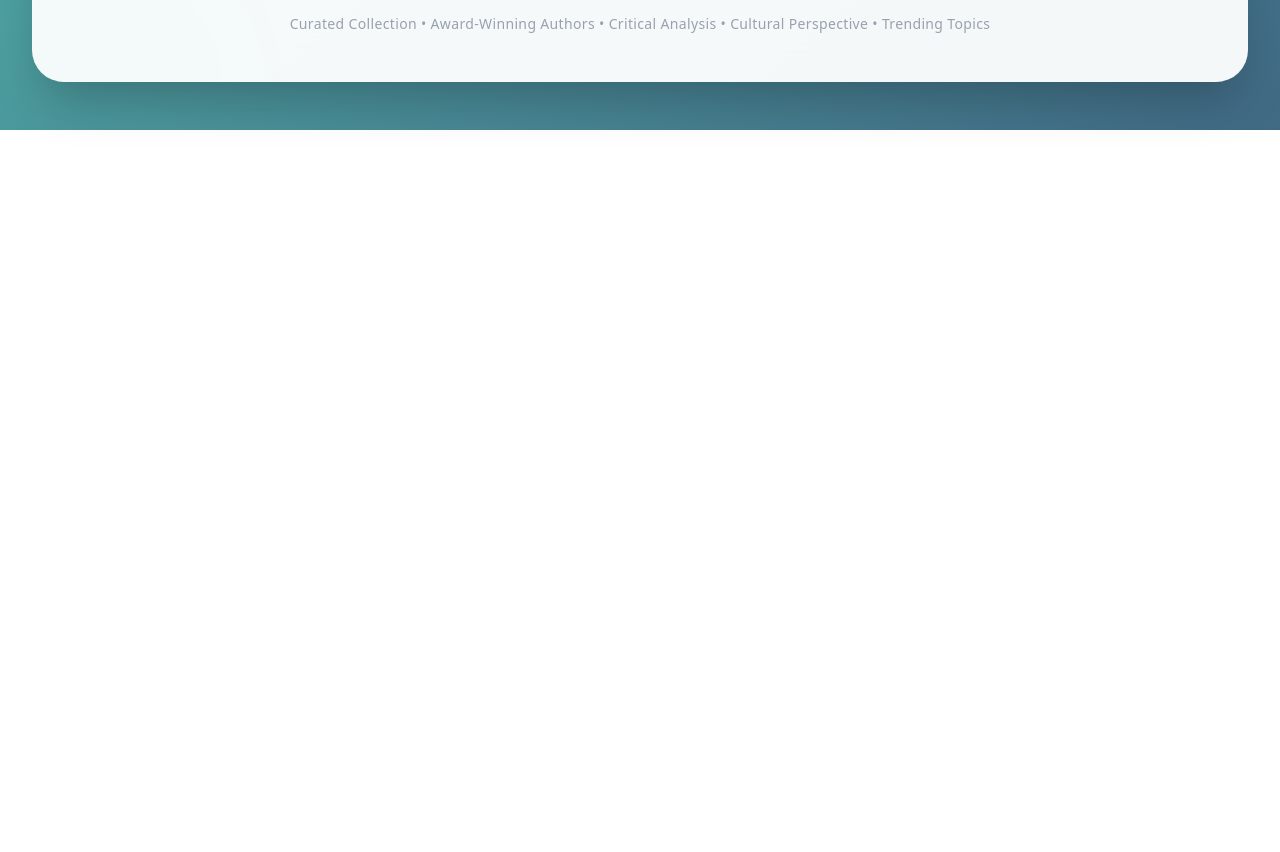
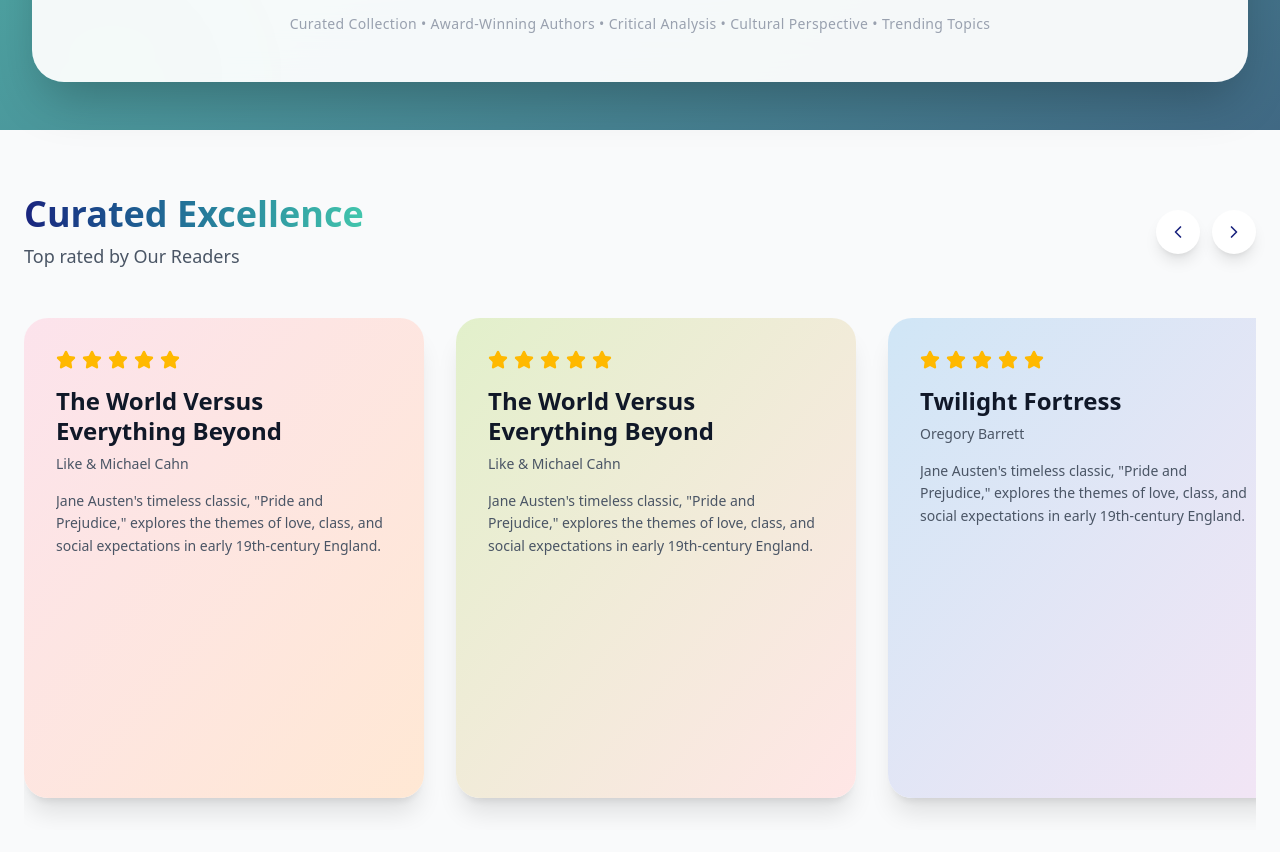
Before and after one commit to kumarmanish562/BiblioStore_Web, a React (Vite) app in the folder frontend/: page / in a window 1280 px wide. Shown: the part 740-1592 px from the top of the page. Before the commit the page ends 870 px from the top, so only its background shows below. Built offline with nearby package versions, Linux system fonts and the light colour scheme.

Commit message:
Adds OurBestSellers component to the Home page
Introduces a new component to showcase top-rated books, enhancing the user experience with smooth scrolling navigation.

Integrates the new component into the Home page layout to present curated selections effectively.

```diff
--- /dev/null
+++ b/frontend/src/components/OurBestSellers/OurBestSellers.jsx
@@ -0,0 +1,84 @@
+import React, { useRef } from 'react'
+import { ourBestSellersStyles as styles } from '../../assets/dummystyles'
+import { NavLink } from 'react-router-dom'
+import { ChevronLeft, ChevronRight, Star } from 'lucide-react'
+import { bgColors, obsbooks } from '../../assets/dummydata'
+import { useCart } from '../../CartContext/CartContext'
+
+
+
+const OurBestSellers = () => {
+
+  const scrollRef =useRef(null);
+  const {cart, dispatch} = useCart();
+
+  const inCart = (id)  => cart?.items.some(item=> item.id === id);
+
+  const scrollLeft = () =>  scrollRef.current.scrollBy({
+    left: -400,
+    behavior: 'smooth'
+  });
+  const scrollRight = () => scrollRef.current.scrollBy({
+    left: 400,
+    behavior: 'smooth'
+  });
+  return (
+  <section className={styles.section}>
+    <div className={styles.container}>
+      {/* Header */}
+      <div className={styles.headerWrapper}>
+        <div className={styles.headerText}>
+          <h1 className={styles.title}>
+            <span className={styles.gradientText}>
+              Curated Excellence
+            </span>
+          </h1>
+          <p className={styles.subtitle}> Top rated by Our Readers</p>
+        </div>
+
+        {/* right btns for moving left to right  */}
+
+        <div className={styles.navWrapper}>
+         <div  className={styles.navLine}/>
+         <div className={styles.navButtons}>
+          <button onClick ={scrollLeft} className={styles.navBtn}>
+          <ChevronLeft className={styles.navIcon} size={20} />
+          </button>
+          <button onClick ={scrollRight} className={styles.navBtn}>
+          <ChevronRight className={styles.navIcon} size={20} />
+          </button>
+          </div>
+        </div>
+      </div>
+
+      {/* Books Sections */}
+      <div className={styles.scrollContainer} ref={scrollRef}>
+        {obsbooks.map((book, index) => (
+          <div className={styles.card(bgColors[index % bgColors.length])} key={book.id}>
+            <div className={styles.cardInner}>
+              <div className='space-y-3 md:space-y-4'>
+                <div className={styles.stars}>
+                  {[...Array(5)].map((_, i) => (
+                    <Star className= ' h-4 w-4 md:h-5 md:w-5 text-amber-400 fill-amber-400' key={i} />
+                  ))}
+                </div>
+                    <div className={styles.bookInfo}>
+                      <h2 className={styles.bookTitle}>{book.title}</h2>
+                      <p className={styles.bookAuthor}>{book.author}</p>
+                    </div>
+                    <p className={styles.bookDesc}>
+                      Jane Austen's timeless classic, "Pride and Prejudice," explores the themes of love, class, and social expectations in early 19th-century England.
+                    </p>
+              </div>
+
+              {/* Add controls like buttons for adding to cart or viewing details */}
+            </div>
+          </div>
+        ))}
+      </div>
+    </div>
+  </section>
+  )
+}
+
+export default OurBestSellers
--- a/frontend/src/pages/Home/Home.jsx
+++ b/frontend/src/pages/Home/Home.jsx
@@ -1,12 +1,14 @@
 import React from 'react'
 import Navbar from  "../../components/Navbar/Navbar"
 import Banner from '../../components/Banner/Banner'
+import OurBestSellers from '../../components/OurBestSellers/OurBestSellers'
 
 const Home = () => {
   return (
     <>
     <Navbar />
     <Banner />
+    <OurBestSellers />
     </>
   )
 }
```
